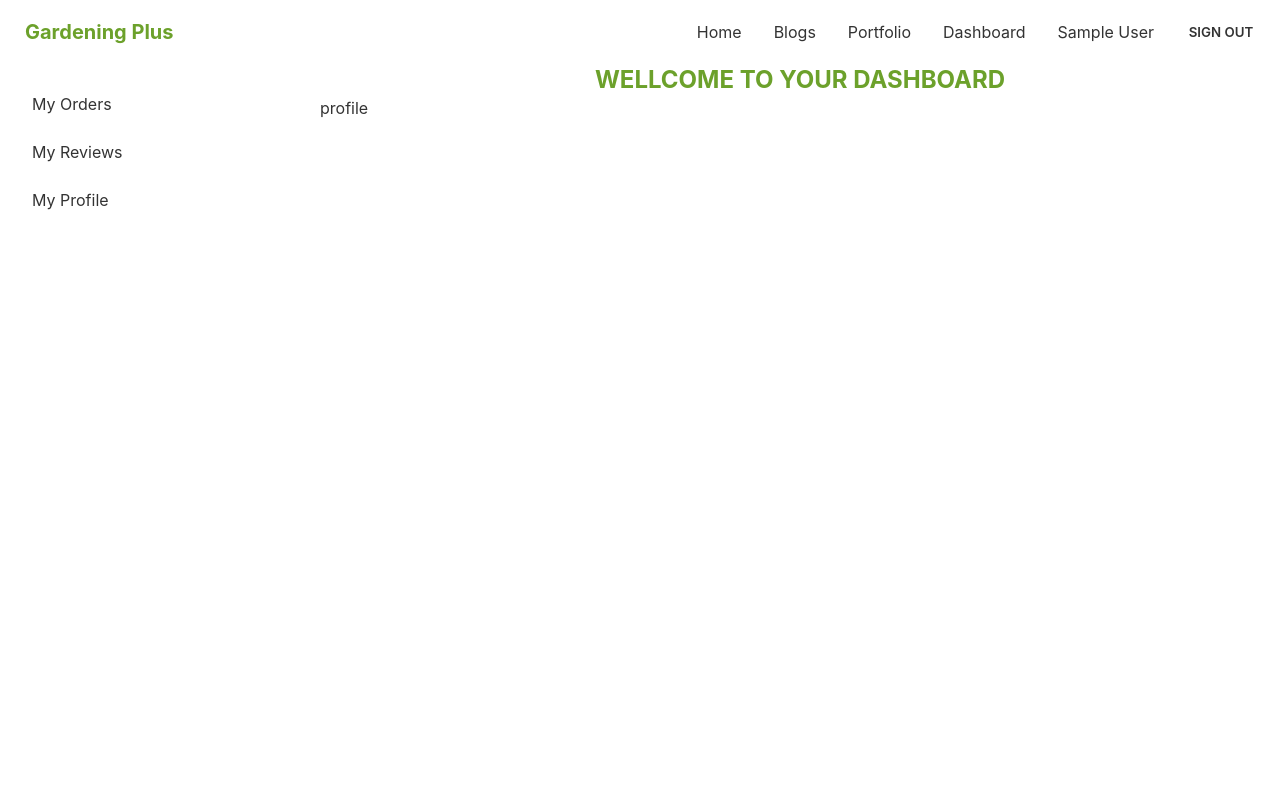
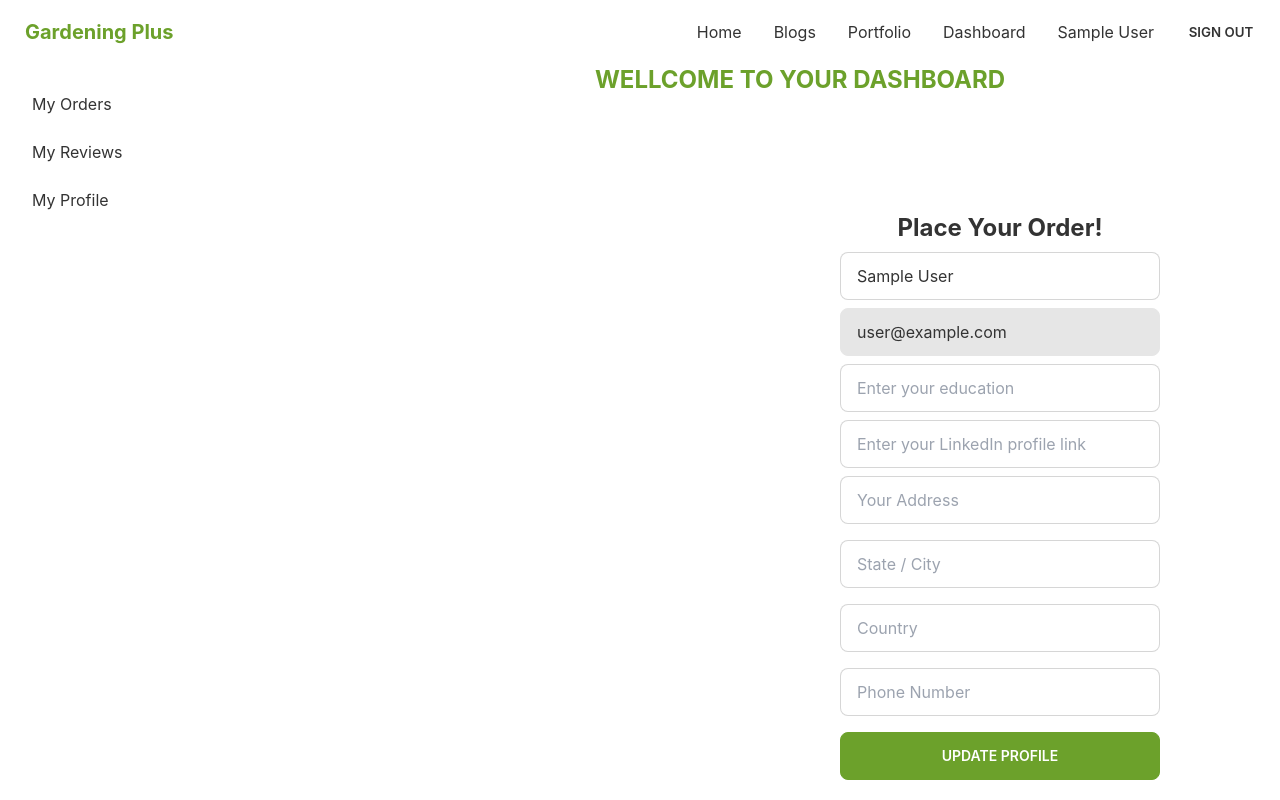
Before and after one commit to md-najmul-haque/gardening-tools-manufacturer-client-side, a React (Create React App) app: page /dashboard/profile in a window 1280 px wide. Shown: the top 800 px of the page. Built offline with nearby package versions, Linux system fonts and the light colour scheme; no server answers; sample sign-in values are in the browser's storage; what tw-elements would draw is missing.

Commit message:
My Profile added

```diff
--- a/src/Pages/DashBoard/MyProfile/MyProfile.js
+++ b/src/Pages/DashBoard/MyProfile/MyProfile.js
@@ -1,9 +1,176 @@
 import React from 'react';
+import { useAuthState } from 'react-firebase-hooks/auth';
+import { useForm } from 'react-hook-form';
+import auth from '../../../firebase.init';
+import Loading from '../../Shared/Loading/Loading';
+import { toast } from 'react-toastify';
 
 const MyProfile = () => {
+
+    const [user, loading] = useAuthState(auth)
+
+    const { register, formState: { errors }, handleSubmit } = useForm();
+
+    if (loading) {
+        return <Loading />
+    }
+    const onSubmit = (data, e) => {
+
+        const booking = {
+            customerName: user.displayName,
+            email: user.email,
+            address: data.address,
+            state: data.state,
+            country: data.country,
+            phone: data.phone,
+
+
+        }
+        fetch(`http://localhost:5000/booking`, {
+            method: 'POST',
+            headers: {
+                'content-type': 'application/json'
+            },
+            body: JSON.stringify(booking)
+        })
+            .then(res => res.json())
+            .then(result => {
+
+                console.log(result)
+            });
+        // toast(`Your booking for ${name} is placed successfully`)
+        e.target.reset();
+
+    };
     return (
-        <div>
-            <h2>profile</h2>
+        <div className='shadow-xl bg-white'>
+            <div class="hero min-h-screen">
+                <div class="hero-content w-200 bg-base-100 flex-col lg:flex-row mx-auto">
+                    <div class="card w-96">
+                        {/* <figure class="px-10 pt-10">
+                            <img className='w-6/12' src={img} alt="Shoes" class="rounded-xl" />
+                        </figure>
+                        <div class="card-body items-center text-center">
+                            <h2 class="card-title">{name}</h2>
+                            <p>{description}</p>
+                            <p>Price:$ {price} </p>
+                            <p>MOQ: {minimumOrderQuantity} pcs</p>
+                            <p>Available Quantity: {available} pcs</p>
+                        </div> */}
+
+                    </div>
+
+                    <div class="card-body w-96">
+                        <h2 className="text-center text-2xl font-bold">Place Your Order!</h2>
+
+                        <form className='gap-1' onSubmit={handleSubmit(onSubmit)}>
+                            <div className="form-control w-full max-w-xs mb-2">
+                                <input
+                                    type="text"
+                                    placeholder="Your Name"
+                                    className="input input-bordered w-full max-w-xs"
+                                    value={user?.displayName}
+                                    {...register("name")} />
+                            </div>
+
+
+                            <div className="form-control w-full max-w-xs mb-2">
+                                <input
+                                    type="text"
+                                    placeholder="Type here"
+                                    class="input input-bordered w-full max-w-xs"
+                                    value={user?.email}
+                                    disabled
+                                    {...register("email")} />
+                            </div>
+
+                            <div className="form-control w-full max-w-xs mb-2">
+                                <input
+                                    type="text"
+                                    placeholder="Enter your education"
+                                    className="input input-bordered w-full max-w-xs"
+                                    {...register("education")} />
+                            </div>
+
+                            <div className="form-control w-full max-w-xs mb-2">
+                                <input
+                                    type="text"
+                                    placeholder="Enter your LinkedIn profile link"
+                                    className="input input-bordered w-full max-w-xs"
+                                    {...register("linkedin")} />
+                            </div>
+
+                            <div className="form-control w-full max-w-xs">
+                                <input
+                                    type="text"
+                                    placeholder="Your Address"
+                                    className="input input-bordered w-full max-w-xs"
+                                    {...register("address", {
+                                        required: {
+                                            value: true,
+                                            message: 'Your address is required'
+                                        }
+                                    })} />
+
+                                <label className="label">
+                                    {errors.address?.type === 'required' && <span className="label-text-alt text-red-500">{errors.address.message}</span>}
+                                </label>
+                            </div>
+
+                            <div className="form-control w-full max-w-xs">
+                                <input
+                                    type="text"
+                                    placeholder="State / City"
+                                    className="input input-bordered w-full max-w-xs"
+                                    {...register("state", {
+                                        required: {
+                                            value: true,
+                                            message: 'State is required'
+                                        }
+                                    })} />
+                                <label className="label">
+                                    {errors.state?.type === 'required' && <span className="label-text-alt text-red-500">{errors.state.message}</span>}
+                                </label>
+                            </div>
+
+                            <div className="form-control w-full max-w-xs">
+                                <input
+                                    type="text"
+                                    placeholder="Country"
+                                    className="input input-bordered w-full max-w-xs"
+                                    {...register("country", {
+                                        required: {
+                                            value: true,
+                                            message: 'Country is required'
+                                        }
+                                    })} />
+                                <label className="label">
+                                    {errors.country?.type === 'required' && <span className="label-text-alt text-red-500">{errors.country.message}</span>}
+                                </label>
+                            </div>
+
+                            <div className="form-control w-full max-w-xs">
+                                <input
+                                    type="text"
+                                    placeholder="Phone Number"
+                                    className="input input-bordered w-full max-w-xs"
+                                    {...register("phone", {
+                                        required: {
+                                            value: true,
+                                            message: 'Phone is required'
+                                        }
+                                    })} />
+                                <label className="label">
+                                    {errors.phone?.type === 'required' && <span className="label-text-alt text-red-500">{errors.phone.message}</span>}
+                                </label>
+                            </div>
+                            <input type="submit" class="btn w-full btn-primary text-white" value='Update Profile' />
+                        </form>
+
+                    </div>
+
+                </div>
+            </div>
         </div>
     );
 };
--- a/src/Pages/DashBoard/MyReviews/MyReviews.js
+++ b/src/Pages/DashBoard/MyReviews/MyReviews.js
@@ -3,6 +3,7 @@ import { useAuthState } from 'react-firebase-hooks/auth';
 import { useForm } from 'react-hook-form';
 import auth from '../../../firebase.init';
 import Loading from '../../Shared/Loading/Loading';
+import { toast } from 'react-toastify';
 
 const MyReviews = () => {
 
@@ -37,6 +38,7 @@ const MyReviews = () => {
             });
 
         e.target.reset();
+        toast(`Thanks for your feedback.`)
     };
 
     return (
--- a/src/Pages/Purchase/Purchase.js
+++ b/src/Pages/Purchase/Purchase.js
@@ -188,7 +188,7 @@ const Purchase = () => {
                                 </label>
                             </div>
 
-                            <input type="submit" class="btn w-full btn-primary" value='Place Order' />
+                            <input type="submit" class="btn w-full btn-primary text-white" value='Place Order' />
                             {/*  disabled={minimumOrderQuantity > orderQuantity || available < orderQuantity} */}
                         </form>
 
```
